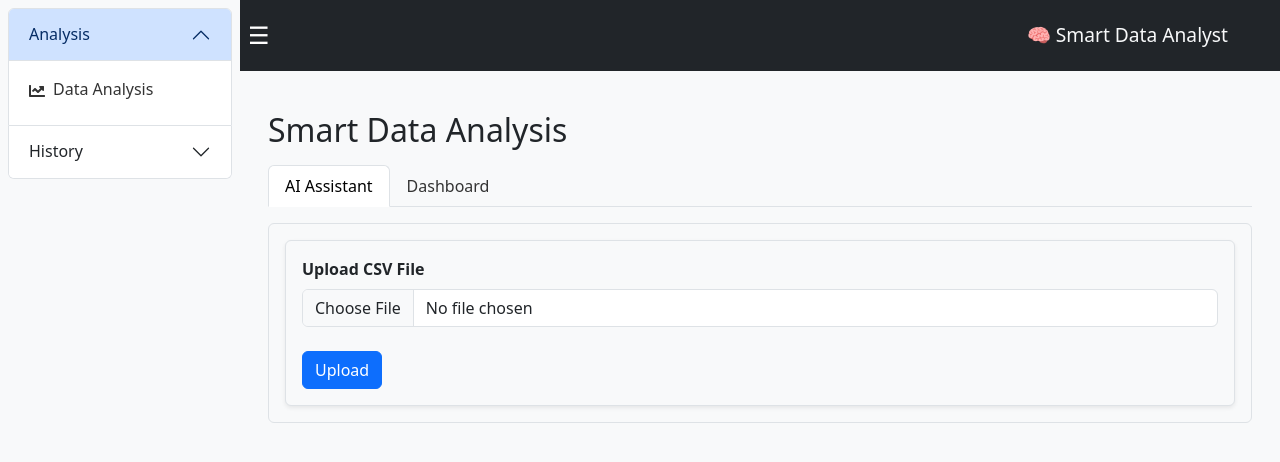
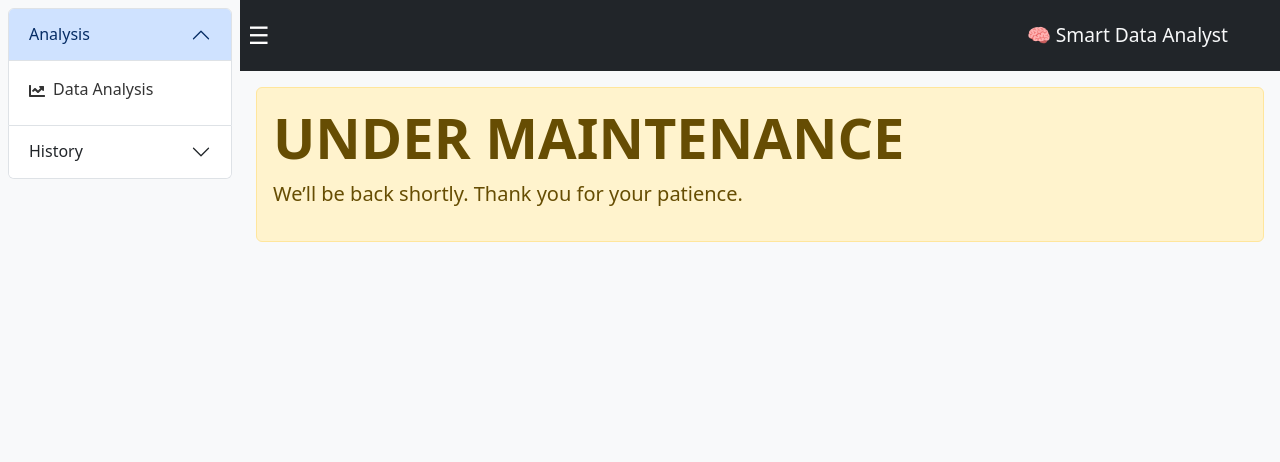
Before and after one commit to abcdm24/SmartDataAnalyst, a React (Vite) app in the folder src/SmartDataAnalyst.Frontend/: page / in a window 1280 px wide. Shown: the top 462 px of the page. Built offline with nearby package versions, Linux system fonts and the light colour scheme.

Commit message:
maintenance alert

```diff
--- a/src/SmartDataAnalyst.Frontend/src/components/layout/MasterLayout.tsx
+++ b/src/SmartDataAnalyst.Frontend/src/components/layout/MasterLayout.tsx
@@ -1,6 +1,6 @@
 import React, { useState } from "react";
 // import { Container, Row, Col } from "react-bootstrap";
-import { Outlet } from "react-router-dom";
+//import { Outlet } from "react-router-dom";
 import Navbar from "./Navbar";
 import Sidebar from "./Sidebar";
 // import StatusIndicator from "./StatusIndicator";
@@ -34,15 +34,15 @@ const MasterLayout: React.FC = () => {
         </div>
         {/* Main content*/}
         <div className="overflow-auto p-3" style={{ flexGrow: 1 }}>
-          <Outlet />
-          {/* <div className="alert alert-warning" role="alert">
+          {/* <Outlet /> */}
+          <div className="alert alert-warning" role="alert">
             <h1 className="display-4 fw-bold text-uppercase">
               Under Maintenance
             </h1>
             <p className="lead">
               We’ll be back shortly. Thank you for your patience.
             </p>
-          </div> */}
+          </div>
         </div>
       </div>
     </div>
```
